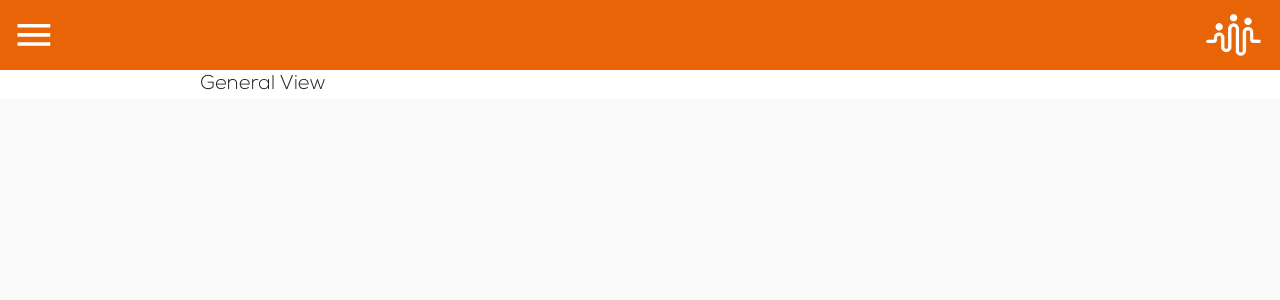
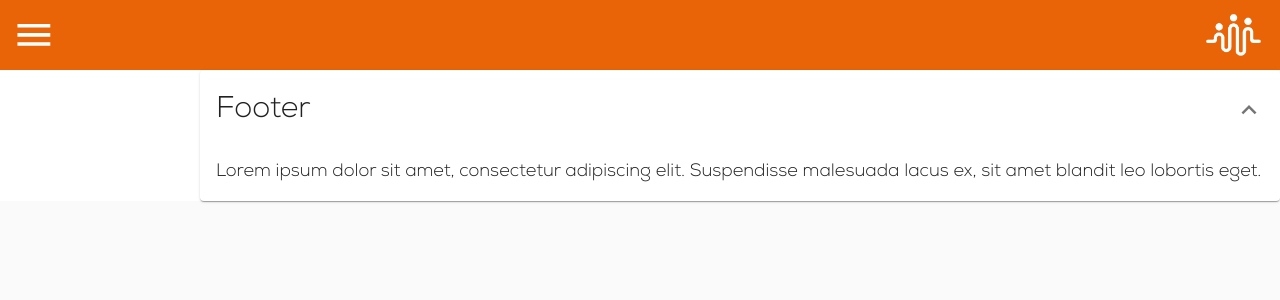
Before and after one commit to lukeperrin10/kcsc_admin, a React (Create React App) app: page / in a window 1280 px wide. Shown: the top 300 px of the page. Built offline with nearby package versions, Linux system fonts and the light colour scheme; no server answers; what j-tockauth would draw is missing.

Commit message:
adds accordion for footer form

```diff
--- a/src/views/GeneralDashboard.jsx
+++ b/src/views/GeneralDashboard.jsx
@@ -1,13 +1,40 @@
-import React from 'react'
-import { Box } from '@material-ui/core'
+import React, { useState } from 'react'
+import {
+  Box,
+  Accordion,
+  AccordionSummary,
+  AccordionDetails,
+  Typography,
+} from '@material-ui/core'
+import ExpandMoreIcon from '@material-ui/icons/ExpandMore'
 import useCommonStyles from '../theme/useCommonStyles'
+import app_data from '../data/add_data.json'
+import { TramRounded } from '@material-ui/icons'
 
 const GeneralDashboard = () => {
   const commonClasses = useCommonStyles()
+  const [appData, setAppData] = useState(app_data)
+  const [expanded, setExpanded] = useState({ footer: true })
+
   return (
     <>
       <Box className={commonClasses.viewContainer}>
-        <div>General View</div>
+        <Accordion
+          expanded={expanded.footer}
+          onChange={() =>
+            setExpanded({ ...expanded, footer: !expanded.footer })
+          }>
+          <AccordionSummary expandIcon={<ExpandMoreIcon />}>
+            <Typography variant='h5'>Footer</Typography>
+          </AccordionSummary>
+          <AccordionDetails>
+            <Typography>
+              Lorem ipsum dolor sit amet, consectetur adipiscing elit.
+              Suspendisse malesuada lacus ex, sit amet blandit leo lobortis
+              eget.
+            </Typography>
+          </AccordionDetails>
+        </Accordion>
       </Box>
     </>
   )
```
